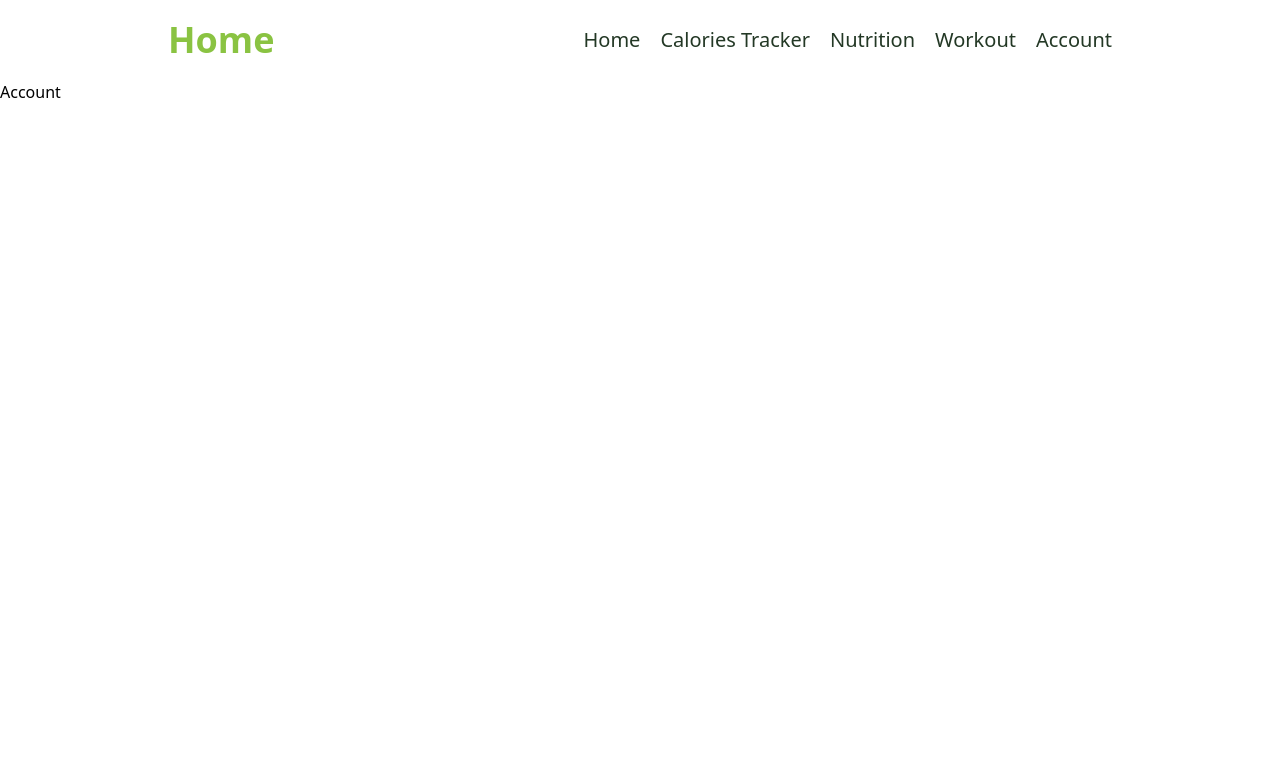
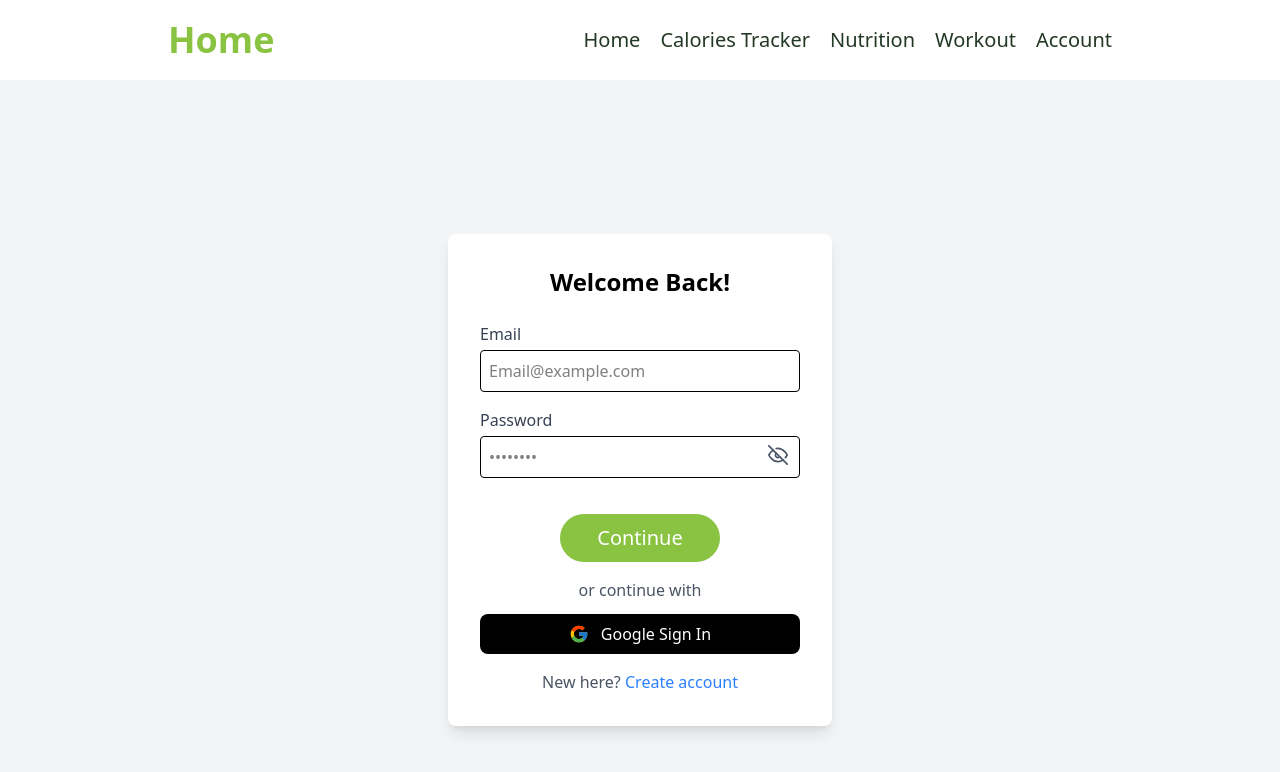
Before and after one commit to WSU-4110/FitBalance, a React (Vite) app in the folder FitBalance/: page /account in a window 1280 px wide. Shown: the top 772 px of the page. Built offline with nearby package versions, Linux system fonts and the light colour scheme.

Commit message:
add Sign In/Sign Up page in Account.jsx

```diff
--- a/FitBalance/package.json
+++ b/FitBalance/package.json
@@ -13,6 +13,8 @@
     "@tailwindcss/vite": "^4.0.3",
     "react": "^18.3.1",
     "react-dom": "^18.3.1",
+    "react-icons": "^5.4.0",
+    "react-router-dom": "^7.1.5",
     "react-typed": "^2.0.12",
     "tailwindcss": "^4.0.3"
   },
--- a/FitBalance/src/front-end/Account.jsx
+++ b/FitBalance/src/front-end/Account.jsx
@@ -1,15 +1,159 @@
-import React from "react";
 import Navbar from "../components/Navbar";
+import Button from "../components/Button";
+import React, { useState } from "react";
+import { FcGoogle } from "react-icons/fc";
+import { FiEye, FiEyeOff } from "react-icons/fi";
 
 const Account = () => {
+  const [isLogin, setIsLogin] = useState(true);
+  const [showPassword, setShowPassword] = useState(false);
+  const [showConfirmPassword, setShowConfirmPassword] = useState(false);
+
+  // New variables to keep track of user inputs.
+  const [name, setName] = useState("");
+  const [email, setEmail] = useState("");
+  const [password, setPassword] = useState("");
+  const [confirmPassword, setConfirmPassword] = useState("");
+
+  const toggleForm = () => {
+    setIsLogin(!isLogin);
+    // Reset the input fields when switching between Login and Sign-Up.
+    setName("");
+    setEmail("");
+    setPassword("");
+    setConfirmPassword("");
+  };
+
+  const togglePassword = () => setShowPassword((prev) => !prev);
+  const toggleConfirmPassword = () => setShowConfirmPassword((prev) => !prev);
+
   return (
-    <div>
-      <Navbar></Navbar>
+    <>
+      <Navbar />
+      <div className="flex items-center justify-center h-screen bg-gray-100">
+        <div className="w-96 p-8 bg-white rounded-lg shadow-lg">
+          <h2 className="mb-6 text-2xl font-bold text-center">
+            {isLogin ? "Welcome Back!" : "Create Account"}
+          </h2>
 
-      <div className=" flex flex-col md:flex-row w-full h-[calc(100vh-80px)] ">
-        <h1>Account</h1>
+          <form className="flex flex-col items-center" onSubmit={(e) => e.preventDefault()}>
+            {!isLogin && (
+              <div className="w-full mb-4">
+                <label htmlFor="fullname" className="block text-gray-700">
+                  Full Name
+                </label>
+                <input
+                  id="fullname"
+                  type="text"
+                  autoComplete="name"
+                  value={name} // Connect the input field value to the state variable.
+                  onChange={(e) => setName(e.target.value)} // Change the state variable to the new value.
+                  className="w-full p-2 mt-1 border rounded"
+                  placeholder="Enter your full name"
+                />
+              </div>
+            )}
+
+            <div className="w-full mb-4">
+              <label htmlFor="email" className="block text-gray-700">
+                Email
+              </label>
+              <input
+                id="email"
+                type="email"
+                autoComplete="email"
+                value={email} // Connect the input field value to the state variable.
+                onChange={(e) => setEmail(e.target.value)} // Change the state variable to the new value.
+                className="w-full p-2 mt-1 border rounded"
+                placeholder="Email@example.com"
+              />
+            </div>
+
+            {/* Password Field */}
+            <div className="w-full mb-4 relative">
+              <label htmlFor="password" className="block text-gray-700">
+                Password
+              </label>
+              <div className="relative">
+                <input
+                  id="password"
+                  type={showPassword ? "text" : "password"}
+                  autoComplete={isLogin ? "current-password" : "new-password"}
+                  value={password} // Connect the input field value to the state variable.
+                  onChange={(e) => setPassword(e.target.value)} // Change the state variable to the new value.
+                  className="w-full p-2 mt-1 border rounded pr-10"
+                  placeholder="••••••••"
+                />
+                <button
+                  type="button"
+                  onClick={togglePassword}
+                  className="absolute top-1/2 right-3 transform -translate-y-1/2 text-gray-600"
+                >
+                  {showPassword ? <FiEye size={20} /> : <FiEyeOff size={20} />}
+                </button>
+              </div>
+            </div>
+
+            {/* Confirm Password Field (Sign Up Only) */}
+            {!isLogin && (
+              <div className="w-full mb-4 relative">
+                <label htmlFor="confirm-password" className="block text-gray-700">
+                  Confirm Password
+                </label>
+                <div className="relative">
+                  <input
+                    id="confirm-password"
+                    type={showConfirmPassword ? "text" : "password"}
+                    autoComplete="new-password"
+                    value={confirmPassword} // Connect the input field value to the state variable.
+                    onChange={(e) => setConfirmPassword(e.target.value)} // Change the state variable to the new value.
+                    className="w-full p-2 mt-1 border rounded pr-10"
+                    placeholder="••••••••"
+                  />
+                  <button
+                    type="button"
+                    onClick={toggleConfirmPassword}
+                    className="absolute top-1/2 right-3 transform -translate-y-1/2 text-gray-600"
+                  >
+                    {showConfirmPassword ? <FiEye size={20} /> : <FiEyeOff size={20} />}
+                  </button>
+                </div>
+              </div>
+            )}
+
+            <div className="w-full flex justify-center">
+              <Button
+                tag={isLogin ? "Continue" : "Get Started"}
+                bgCol="#8AC342"
+                textCol="#ffffff"
+                mt={20}
+                type="submit"
+              />
+            </div>
+          </form>
+
+          <div className="mt-4 text-center">
+            <span className="text-gray-600">or continue with</span>
+            <button
+              className="flex items-center justify-center w-full px-4 py-2 mt-3 text-white transition-opacity bg-black rounded-lg hover:opacity-90 duration-250"
+            >
+              <FcGoogle className="mr-3 text-xl" />
+              {isLogin ? "Google Sign In" : "Google Sign Up"}
+            </button>
+          </div>
+
+          <p className="mt-4 text-center text-gray-600">
+            {isLogin ? "New here?" : "Already registered?"}{" "}
+            <button
+              onClick={toggleForm}
+              className="text-blue-500 hover:underline focus:outline-none"
+            >
+              {isLogin ? "Create account" : "Sign in instead"}
+            </button>
+          </p>
+        </div>
       </div>
-    </div>
+    </>
   );
 };
 
```
Also changed, not shown: 1 other file (tests, documents, lock files or other folders).
